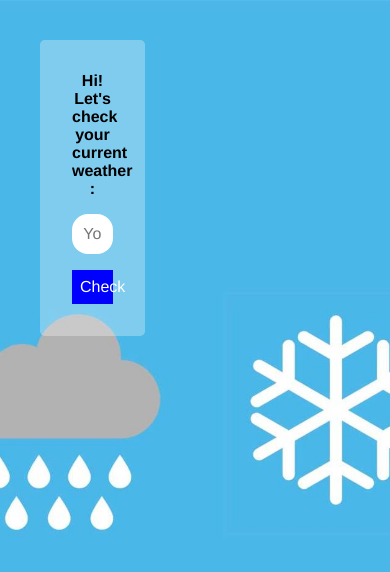
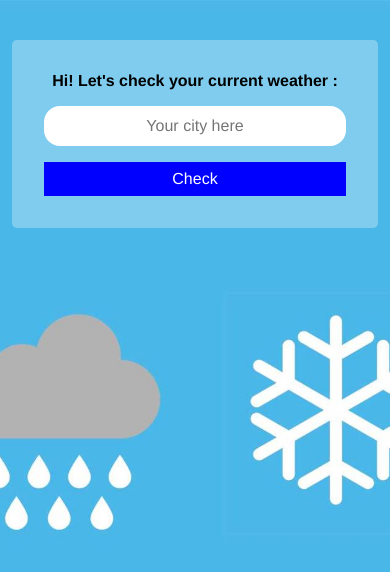
Before and after one commit to teekaytech/Weather-App, a website built with webpack: page dist/index.html in a window 390 px wide. Built offline with nearby package versions, Linux system fonts and the light colour scheme.

Commit message:
Make project page responsive

```diff
--- a/src/assets/css/main.scss
+++ b/src/assets/css/main.scss
@@ -61,7 +61,7 @@ body {
   }
 
   main {
-    width: 30%;
+    width: 40%;
     text-align: center;
 
     .simple-form,
@@ -133,3 +133,40 @@ body {
 .others-bg {
   background-image: url("../images/bg/others.jpg");
 }
+
+@media screen and (max-width: 1023px) {
+  body main {
+    width: 55%;
+  }
+}
+
+@media screen and (max-width: 768px) {
+  body {
+    padding-left: 1.5em;
+    padding-right: 1.5em;
+
+    main {
+      width: 85%;
+      margin: 0 auto;
+    }
+  }
+}
+
+@media screen and (max-width: 450px) {
+  body {
+    padding-left: 0.5em;
+    padding-right: 0.5em;
+
+    main {
+      width: 98%;
+
+      .wDetails {
+        padding: 0.1em;
+
+        .info {
+          padding: 0;
+        }
+      }
+    }
+  }
+}
```
Also changed, not shown: dist/index.html.
